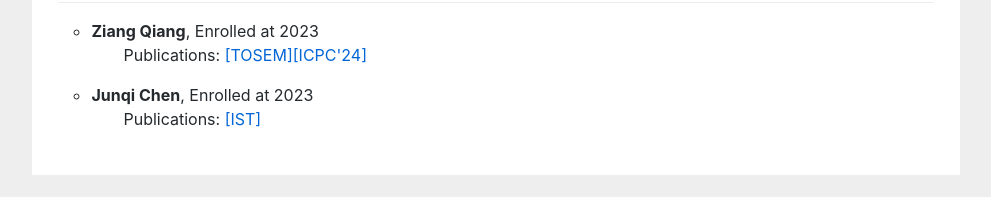
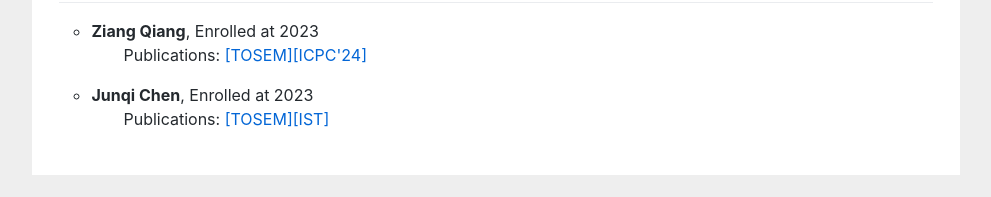
Before and after one commit to huangyuan-hy/huangyuan-hy.github.io, a Jekyll site: the page index.html, which Jekyll copies as it is, in a window 1280 px wide and 900 px high, scrolled down 5993 px. Shown: the part 700-897 px from the top of the window, without its empty margins (144-1135 px from the left). Built offline with Jekyll 4.4.1, drawn with Linux system fonts in a browser that asks for light colours.

Commit message:
Update index.html

```diff
--- a/index.html
+++ b/index.html
@@ -308,7 +308,7 @@ empirical study to learn how programmers reuse code on <a href="https://stackove
     <p style="text-indent:2em;">Publications: <a href="">[TOSEM]</a><a href="">[ICPC'24]</a></p>
 	 <!-- <p style="text-indent:2em; line-height:2px;">Awards: 研究生二等奖学金</p>	-->
 		<li type="circle"><b>Junqi Chen</b>, Enrolled at 2023</li>
-    <p style="text-indent:2em;">Publications: <a href="">[IST]</a></p>
+    <p style="text-indent:2em;">Publications: <a href="">[TOSEM][IST]</a></p>
    <!--  <p style="text-indent:2em; line-height:2px;"> Awards: 研究生二等奖学金</p>-->
 
 
```
